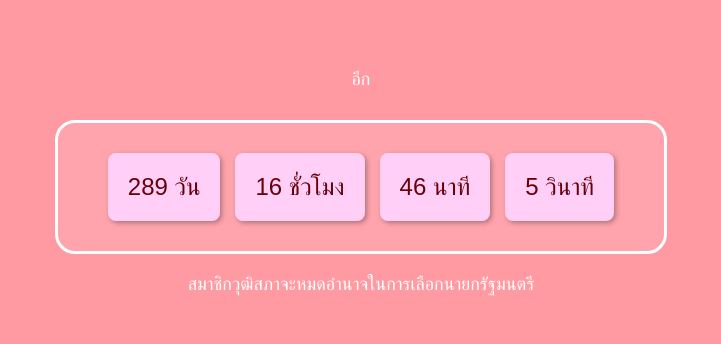
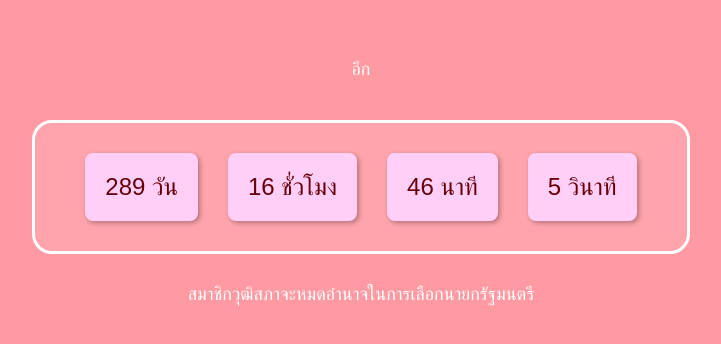
Before and after one commit to kuangsith/countdown, a plain HTML site: page index.html in a window 1280 px wide. Shown: the part 218-562 px from the top of the page, without its empty margins (279-1000 px from the left). Drawn offline with Linux system fonts and the light colour scheme.

Commit message:
Add files via upload

```diff
--- a/styles.css
+++ b/styles.css
@@ -13,6 +13,7 @@ body {
 .countdown-wrapper {
     margin: 30px;
     display: flex;
+    flex-direction: column; /* Stack the time boxes vertically for mobile screens */
     align-items: center;
     justify-content: center;
     gap: 15px;
@@ -30,9 +31,27 @@ body {
     border-radius: 8px;
     box-shadow: 2px 2px 5px rgba(0, 0, 0, 0.3);
     font-size: 24px;
+    text-align: center;
+    width: 60%; /* set to a percentage so it adjusts to screen size */
 }
 
 .event-description {
     color: #FFFFFF;
     font-size: 18px;
+    text-align: center;
+    margin: 10px 0;
 }
+
+/* Media Query for screens larger than 600px */
+@media screen and (min-width: 600px) {
+    .countdown-wrapper {
+        flex-direction: row; /* Display time boxes horizontally for larger screens */
+        justify-content: center;
+        gap: 30px; /* Increase the gap a bit for larger screens */
+    }
+
+    .time-box {
+        width: auto; /* Reset the width */
+        padding: 20px; /* Increase the padding for larger screens */
+    }
+}
```
